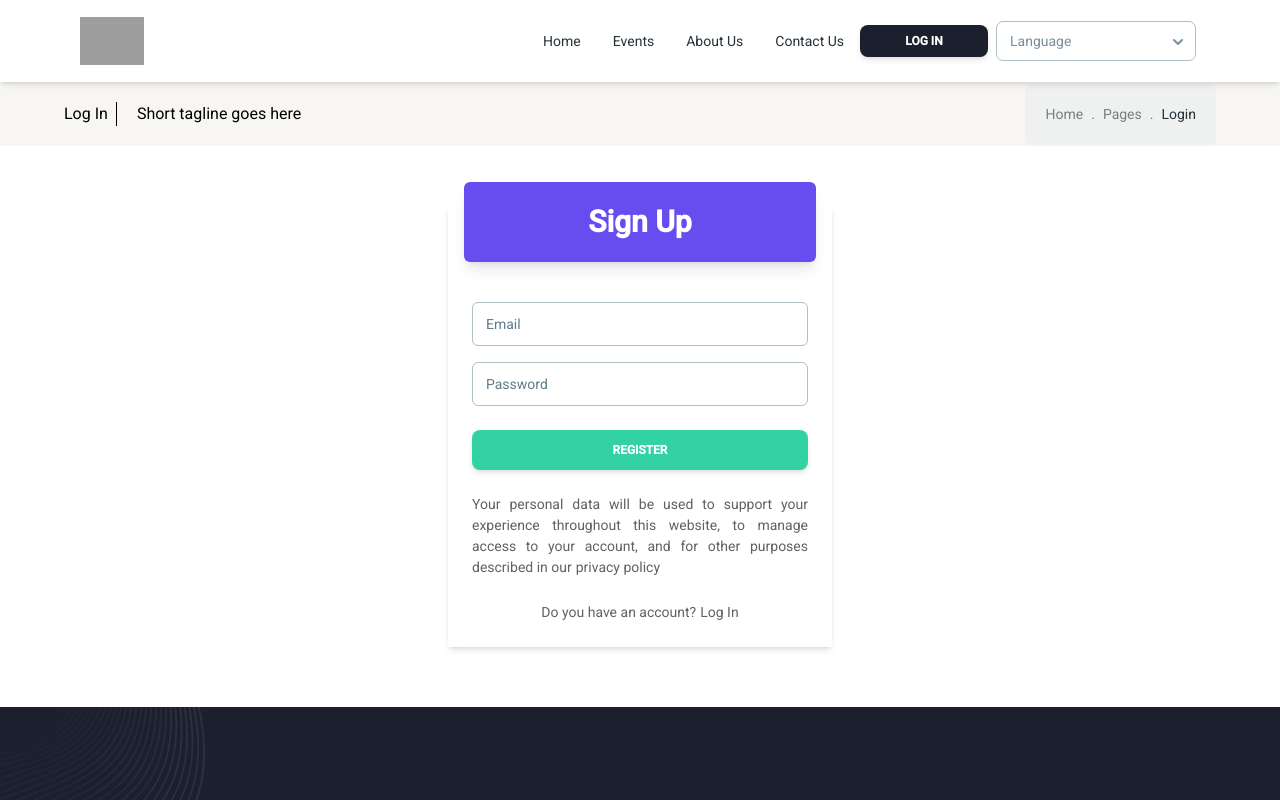
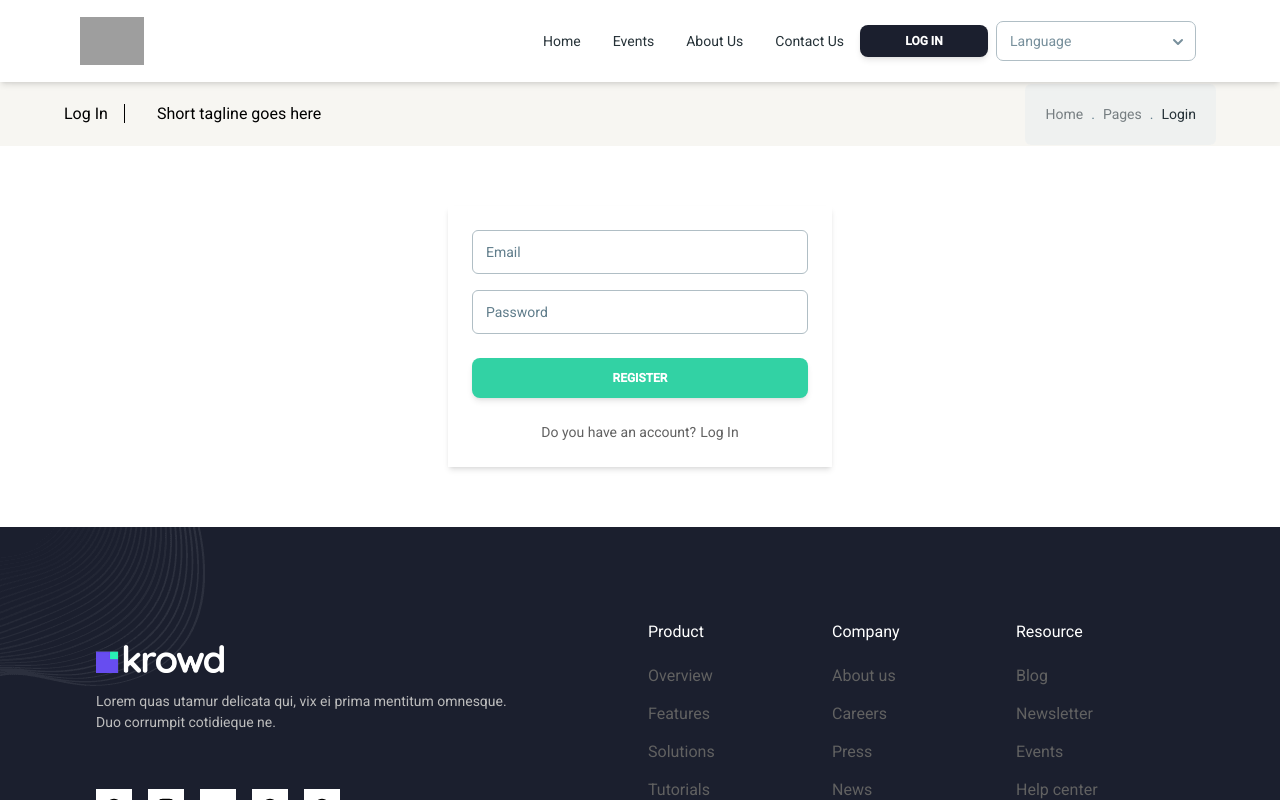
Before and after one commit to baharkeshavarz/crowd-funding, a Next.js app: page /en/signup in a window 1280 px wide. Shown: the top 800 px of the page. Built offline with nearby package versions, Linux system fonts and the light colour scheme; grey boxes are pictures that could not be loaded.

Commit message:
fix the bug of breadcrumbs

```diff
--- a/app/[lang]/(auth)/login/page.tsx
+++ b/app/[lang]/(auth)/login/page.tsx
@@ -21,14 +21,14 @@ const Login = () =>{
   return (
     <LayoutWrapper>
       <Card className="w-96 my-10 rounded-none">
-        <CardHeader
+        {/* <CardHeader
           variant="filled"
           className="mb-4 grid h-20 place-items-center bg-purple-500 rounded-md"
         >
           <Typography variant="h3" color="white">
             Sign In
           </Typography>
-        </CardHeader>
+        </CardHeader> */}
         <CardBody className="flex flex-col gap-4">
           <Input label="Email" size="lg" />
           <Input label="Password" size="lg" />
--- a/app/[lang]/(auth)/signup/page.tsx
+++ b/app/[lang]/(auth)/signup/page.tsx
@@ -21,14 +21,14 @@ const SignUp = () =>{
   return (
     <LayoutWrapper>
       <Card className="w-96 my-10 rounded-none">
-        <CardHeader
+        {/* <CardHeader
           variant="filled"
           className="mb-4 grid h-20 place-items-center bg-purple-500 rounded-md"
         >
           <Typography variant="h3" color="white">
             Sign Up
           </Typography>
-        </CardHeader>
+        </CardHeader> */}
         <CardBody className="flex flex-col gap-4">
           <Input label="Email" size="lg" />
           <Input label="Password" size="lg" />
@@ -37,7 +37,7 @@ const SignUp = () =>{
           <Button variant="filled" fullWidth className="bg-primary-500">
             Register
           </Button>
-          <Typography variant="small" className="mt-6 text-justify text-light400_light500">
+          {/* <Typography variant="small" className="mt-6 text-justify text-light400_light500">
             Your personal data will be used to support your experience throughout this website, to manage access to your account, and for
             other purposes described in our
             <Link
@@ -46,7 +46,7 @@ const SignUp = () =>{
             >
              privacy policy
             </Link>
-          </Typography>
+          </Typography> */}
           <Typography variant="small" className="mt-6 flex justify-center text-light400_light500">
             Do you have an account?
             <Typography
--- a/components/layout/breadcrumbs.tsx
+++ b/components/layout/breadcrumbs.tsx
@@ -9,9 +9,12 @@ const BreadcrumbsComponent = () => {
   return (
     <div className="bg-light-850 h-16">
         <div className="max-w-6xl flex-between mx-auto h-full">
-            <div className="flex-start divide-x divide-black space-x-2">
+            <div className="flex-start space-x-2">
               <h1 className="text-dark400_light800 paragraph-regular">Log In</h1>
-              <span className="px-5 text-light400_light500 small-regular">
+              <div className="relative px-2">
+                 <span className="border-r border-black"></span>
+              </div>
+              <span className="px-4 text-light400_light500 small-regular">
                   Short tagline goes here
               </span>
             </div>
```
